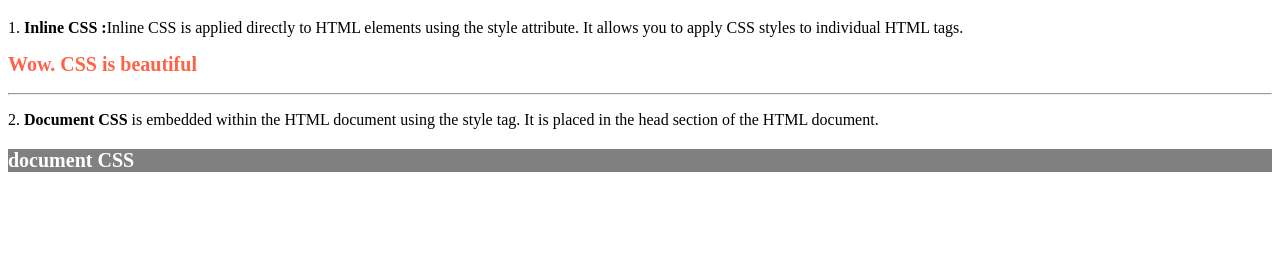
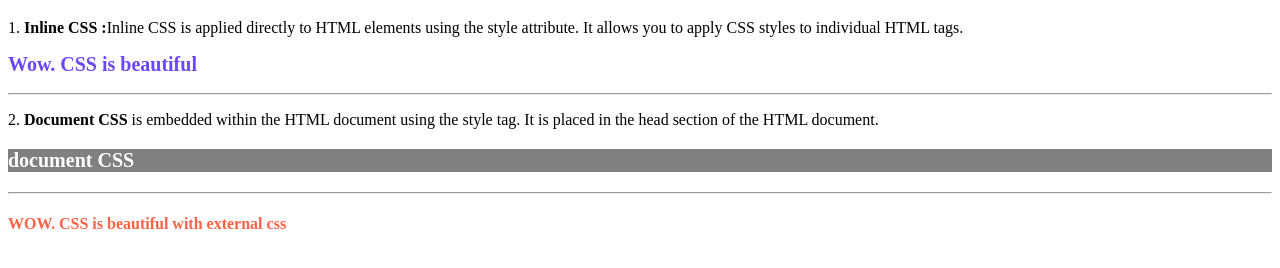
Before and after one commit to Harshvardhan-Kh/full-stack-d, a plain HTML site: page HTML5/Day 10 Introduction to CSS/index.html in a window 1280 px wide. Shown: the part 242-510 px from the top of the page. Drawn offline with Linux system fonts and the light colour scheme.

Commit message:
learned - external css

```diff
--- a/HTML5/Day 10 Introduction to CSS/index.html
+++ b/HTML5/Day 10 Introduction to CSS/index.html
@@ -13,6 +13,9 @@
             font-size: 20px;
         }
     </style>
+
+    <!-- External Css  -->
+    <link rel="stylesheet" href="./style.css">
 </head>
 
 <body>
@@ -27,12 +30,15 @@
         to apply CSS styles to individual HTML tags.</p>
 
     <!-- example  -->
-    <h2 style="color:tomato; font-size:20px;">Wow. CSS is beautiful</h2>
+    <h2 style="color:rgb(108, 71, 255); font-size:20px;">Wow. CSS is beautiful</h2>
     <hr>
     <p>2. <b> Document CSS </b> is embedded within the HTML document using the style tag. It is placed in the head
         section of the HTML document.</p>
 
     <h3>document CSS</h3>
+
+    <hr>
+    <h4>WOW. CSS is beautiful with external css</h4>
 </body>
 
 </html>
--- /dev/null
+++ b/HTML5/Day 10 Introduction to CSS/style.css
@@ -0,0 +1,4 @@
+h4 {
+    color: tomato;
+    background-color: "aqumarine";
+  }
```
